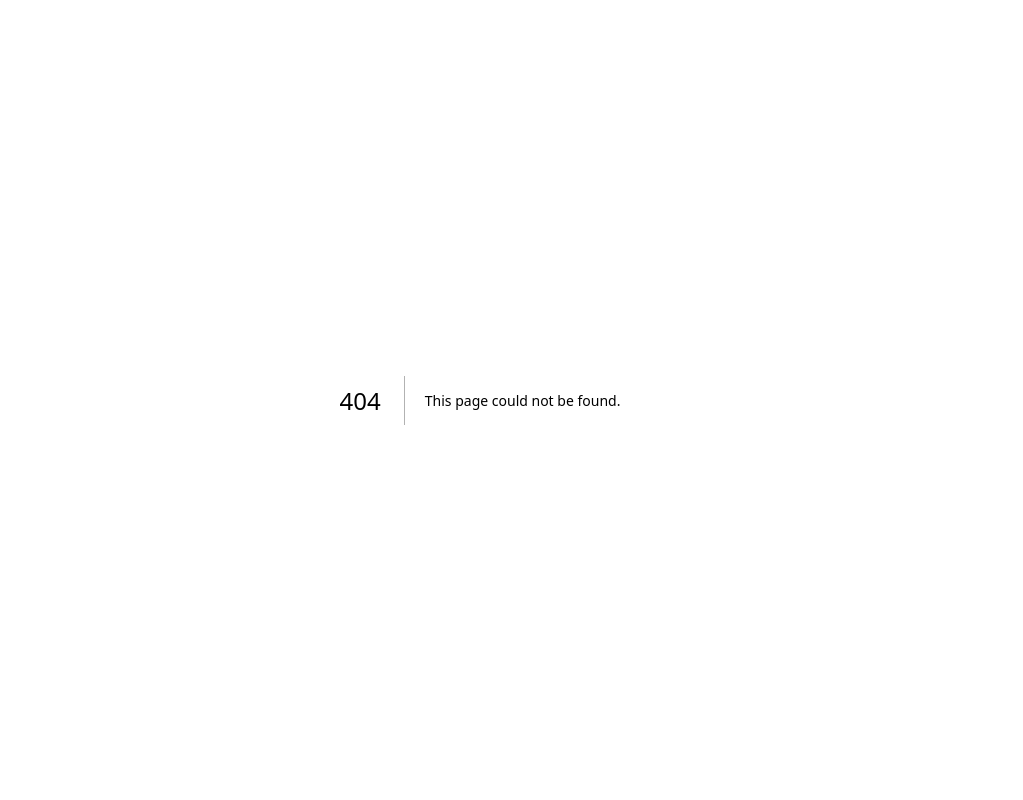
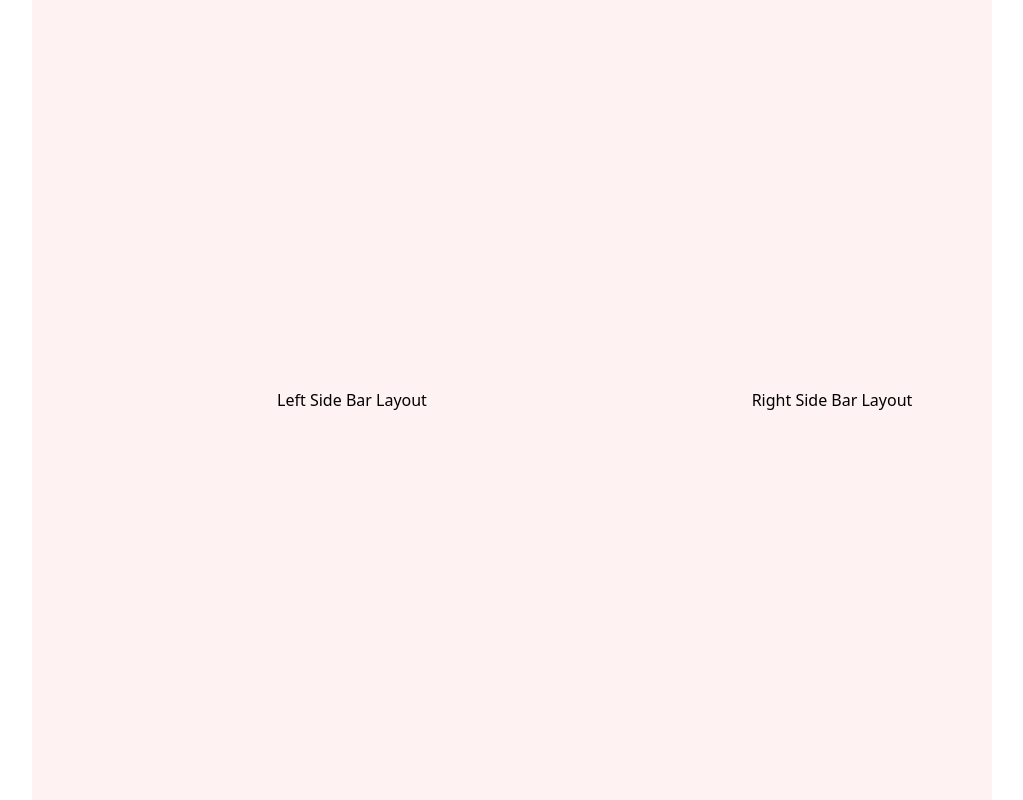
Before and after one commit to ragg09/sph-lms-test-deploy, a Next.js app in the folder client/: page /demo/layouts/SidebarLayout in a window 1280 px wide. Before the commit this address had no page. Shown: the whole page, without its empty margins (160-1183 px from the left). Built offline with nearby package versions, Linux system fonts and the light colour scheme.

Commit message:
[Reusable Component] Layout-Right-Sidebar (#17)
* [Reusable Component] Layout-Right-Sidebar

* Fix comments

```diff
--- /dev/null
+++ b/client/src/pages/demo/layouts/SidebarLayout.tsx
@@ -0,0 +1,22 @@
+import React, { Fragment } from 'react';
+import { RightSideBar } from '@/src/shared/layouts/Right Side Bar/RightSideBar';
+import { LeftSideBar } from '@/src/shared/layouts/Right Side Bar/LeftSideContainer';
+
+const SidebarLayout: React.FunctionComponent = () => {
+  return (
+    <Fragment>
+    <RightSideBar >
+      <div className="flex justify-center items-center h-screen bg-red-50">
+        Right Side Bar Layout
+      </div>
+    </RightSideBar>
+    <LeftSideBar>
+    <div className="flex justify-center items-center h-screen bg-red-50">
+        Left Side Bar Layout
+      </div>
+    </LeftSideBar>
+    </Fragment>
+  );
+};
+
+export default SidebarLayout;
--- /dev/null
+++ b/client/src/shared/layouts/Right Side Bar/LeftSideContainer.tsx
@@ -0,0 +1,15 @@
+import React from 'react';
+
+interface sideBarProps {
+  children: any
+}
+
+export const LeftSideBar: React.FunctionComponent<sideBarProps> = ({
+  children
+}: sideBarProps) => {
+  return (
+    <div className="fixed bg-gray-400 top-0 bottom-0 w-6/12 left-20 ml-28">
+      {children}
+    </div>
+  );
+};
--- /dev/null
+++ b/client/src/shared/layouts/Right Side Bar/RightSideBar.tsx
@@ -0,0 +1,15 @@
+import React from 'react';
+
+interface sideBarProps {
+  children: any
+}
+
+export const RightSideBar: React.FunctionComponent<sideBarProps> = ({
+  children
+}: sideBarProps) => {
+  return (
+    <div className="sidebar fixed top-0 bottom-0 right-20 bg-gray-400 w-80 mr-12 ml-6">
+      {children}
+    </div>
+  );
+};
```
